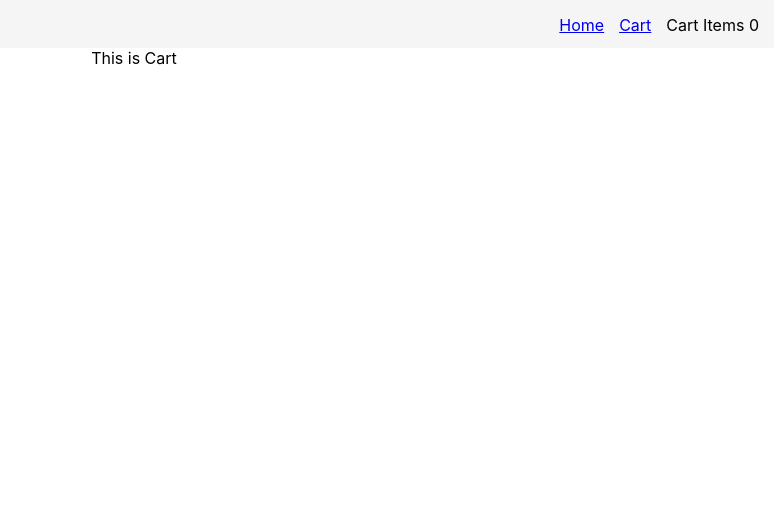
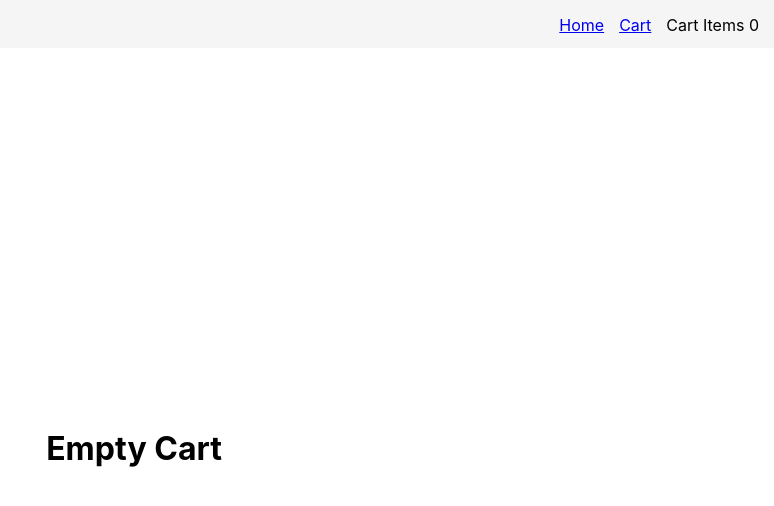
Before and after one commit to Sachin-kumar-m/Redux-Practice, a React (Create React App) app: page /cart in a window 1280 px wide. Shown: the top 506 px of the page, without its empty margins (506-1280 px from the left). Built offline with nearby package versions, Linux system fonts and the light colour scheme.

Commit message:
consume data from store and update data in store

```diff
--- a/src/App.css
+++ b/src/App.css
@@ -1,12 +1,23 @@
 .App {
   text-align: center;
 }
+.nums{
+  width: 20px;
+  height: 20px;
+  background: green;
+}
+
 .btn:hover{
   scale: 1.09;
   transition-duration: 500ms;
   background: green;
 }
-
+.cart{
+  height: 100vh;
+  display: flex;
+  justify-content: center;
+  align-items: center;
+}
 .btn{
   cursor: pointer;
   background-color: azure;
--- /dev/null
+++ b/src/Components/CartComponent.js
@@ -0,0 +1,35 @@
+import { useSelector } from "react-redux"
+
+import { remove } from "../Slices/CartSlice"
+import { useDispatch } from "react-redux"
+function CartComponent() {
+
+    const cartData = useSelector((store) => store.Cart)
+
+    const dispath = useDispatch()
+    const handleRemove = (productID) => {
+        dispath(remove(productID))
+    }
+
+    if (cartData.length===0) return <div className="cart"><h1>Empty Cart</h1></div>
+
+
+    return (
+        <div style={{ display: "flex", alignItems: "center", flexWrap: "wrap", gap: 60, marginTop: 20, justifyContent: "center", paddingBottom: 30 }}>
+            {cartData.map((cartData) => {
+                const { title, image, id } = cartData
+                return <div className="products" key={id} style={{ width: 300, height: 450 }}>
+                    <div style={{ margin: "auto", width: 190, height: 300, background: `url(${image})`, display: "flex", alignContent: "center", backgroundRepeat: 'no-repeat', backgroundSize: 'auto', WebkitBackgroundSize: "contain", flexDirection: "column-reverse", backgroundPosition: "center", mixBlendMode: "darken" }}>
+                        <div style={{ display: "flex", alignItems: "center", justifyContent: "center", flexDirection: "column-end", }}>
+                        </div>
+                    </div>
+                    <div style={{ height: 40, overflow: "hidden", width: 250 }}>{title}</div>
+                    <button className="btn" onClick={()=>handleRemove(id)}>Remove</button>
+                </div>
+            })}
+
+        </div>
+    )
+}
+
+export default CartComponent
--- a/src/Components/Nav.js
+++ b/src/Components/Nav.js
@@ -1,21 +1,21 @@
 
-import {NavLink} from 'react-router-dom'
+import { NavLink } from 'react-router-dom'
 
 import { useSelector } from 'react-redux'// this is a hook provided by redux to get the store data
 
-const navStyle  = {
+const navStyle = {
     "display": "flex",
     "justifyContent": "flex-end",
     "backgroung": "",
     "height": "3rem",
     "alignItems": "center",
-    "background":"whitesmoke"
-  }
+    "background": "whitesmoke",
+}
 
-  const margins = {
-      "margin": "1px 15px 0px 0px",
-      "cursor": "pointer"
-  }
+const margins = {
+    "margin": "1px 15px 0px 0px",
+    "cursor": "pointer"
+}
 
 function NavBar() {
 
@@ -24,7 +24,6 @@ function NavBar() {
 
     return (
         <div style={navStyle}>
-
             <div style={margins}>
                 <NavLink to="/">Home</NavLink>
             </div>
--- a/src/Components/Products.js
+++ b/src/Components/Products.js
@@ -1,9 +1,14 @@
 import React from 'react'
+import axios from 'axios'
+import { add } from '../Slices/CartSlice'
+import { useDispatch } from 'react-redux'
 import { useState, useEffect } from "react"
+//consts
 import { URL } from "/Users/sacmahes/Desktop/My Projects/React and Redux practice/redux/src/constants.js"
-import axios from 'axios'
+
 
 function Products() {
+    const disp = useDispatch()
     const [products, setProducts] = useState([])
     const [loading, setIsLoading] = useState(true)
     async function getProducts() {
@@ -13,6 +18,11 @@ function Products() {
             setIsLoading(false)
         }
     }
+
+    const addToCart = (product)=>{
+        disp(add(product))
+    }
+
     useEffect(() => {
         getProducts()
     }, [])
@@ -34,7 +44,7 @@ function Products() {
                     </div>
                     <div style={{ height: 40, overflow: "hidden", width: 250 }}>{title}</div>
                     <div style={{ fontWeight: "bold" }}>₹ {price * 100}</div>
-                    <button className="btn">Add to Cart</button>
+                    <button className="btn" onClick={()=>addToCart(product)}>Add to Cart</button>
                 </div>
             })}
 
--- a/src/Pages/Cart.js
+++ b/src/Pages/Cart.js
@@ -1,11 +1,10 @@
-
+import React from 'react'
+import CartComponent from '../Components/CartComponent'
 
 function Cart() {
-    return (
-        <div>
-            This is Cart
-        </div>
-    )
+  return (
+    <CartComponent/>
+  )
 }
 
 export default Cart
--- a/src/Slices/CartSlice.js
+++ b/src/Slices/CartSlice.js
@@ -9,10 +9,15 @@ const cartSlice = createSlice({
     reducers: {
         add(state, action) {
             state.push(action.payload)
+        },
+        remove(state, action) {
+            return state.filter((val) => {
+                return val.id!==action.payload
+            })
         }
     }
 })
 
-export const { add } = cartSlice.actions // exporting our reducers
+export const { add, remove } = cartSlice.actions // exporting our reducers
 
 export default cartSlice.reducer //exporting the slices
--- a/src/index.js
+++ b/src/index.js
@@ -5,8 +5,8 @@ import App from './App';
 import reportWebVitals from './reportWebVitals';
 
 //redux imports
-import { store } from './store'
-import { Provider } from 'react-redux'
+import {store} from './store'
+import { Provider } from 'react-redux';
 
 
 const root = ReactDOM.createRoot(document.getElementById('root'));
```
Also changed, not shown: src/store.js (+4 -7 lines).
